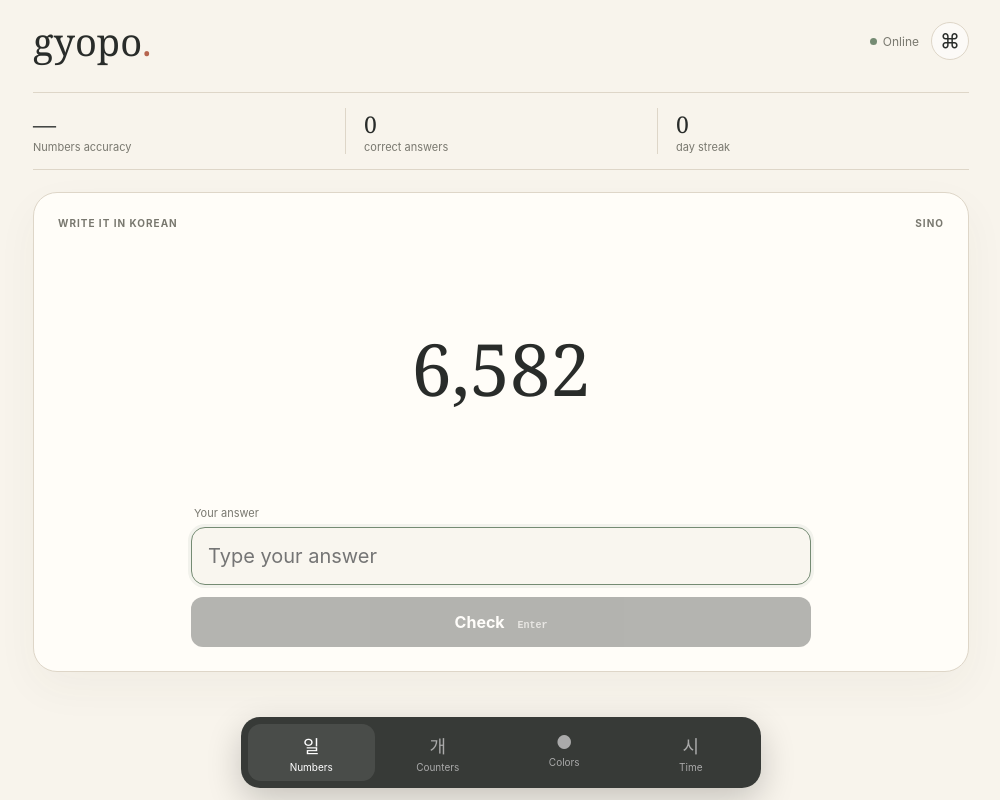
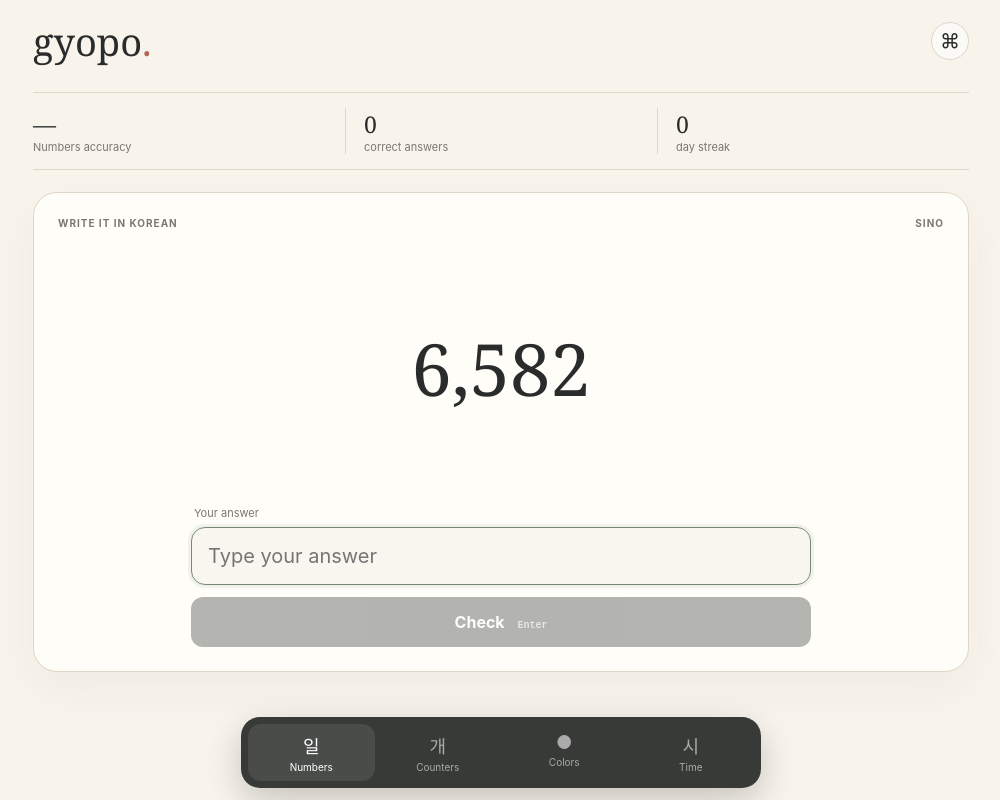
Before and after one commit to justinjo/gyopo, a React (Vite) app: page / in a window 1280 px wide. Shown: the whole page, without its empty margins (139-1139 px from the left). Built offline with nearby package versions, Linux system fonts and the light colour scheme.

Commit message:
style: remove connectivity status

```diff
--- a/src/App.tsx
+++ b/src/App.tsx
@@ -12,14 +12,14 @@ const today=()=>new Date().toLocaleDateString('en-CA')
 export function App(){
   const [state,setState]=useState<PersistedState>(initialState)
   const [ready,setReady]=useState(false),[settingsOpen,setSettingsOpen]=useState(false)
-  const [online,setOnline]=useState(navigator.onLine),[installed,setInstalled]=useState(matchMedia('(display-mode: standalone)').matches)
+  const [installed,setInstalled]=useState(matchMedia('(display-mode: standalone)').matches)
   const inputRef=useRef<HTMLInputElement>(null)
   const stateRef=useRef(state); stateRef.current=state
   const {needRefresh:[needRefresh,setNeedRefresh],updateServiceWorker}=useRegisterSW({immediate:true,onRegisteredSW(){},onRegisterError(error){console.error('Service worker registration failed',error)}})
 
   useEffect(()=>{repository.load().then(saved=>{setState(saved);setReady(true)})},[])
   useEffect(()=>{if(ready)repository.save(state)},[state,ready])
-  useEffect(()=>{const on=()=>setOnline(true),off=()=>setOnline(false),standalone=()=>setInstalled(matchMedia('(display-mode: standalone)').matches);addEventListener('online',on);addEventListener('offline',off);matchMedia('(display-mode: standalone)').addEventListener('change',standalone);return()=>{removeEventListener('online',on);removeEventListener('offline',off);matchMedia('(display-mode: standalone)').removeEventListener('change',standalone)}},[])
+  useEffect(()=>{const media=matchMedia('(display-mode: standalone)'),standalone=()=>setInstalled(media.matches);media.addEventListener('change',standalone);return()=>media.removeEventListener('change',standalone)},[])
 
   const makeQuestion=useCallback((base:PersistedState,drill=base.session.drill):ActiveSession=>{
     const context={settings:base.settings,recentIds:[...base.session.recentIds],counterBag:[...base.session.counterBag]}
@@ -49,7 +49,7 @@ export function App(){
   const streak=useMemo(()=>calculateStreak(state.progress.daily.map(d=>d.date)),[state.progress.daily])
   if(!ready||!q)return <div className="loading"><span>교</span><p>Preparing your practice…</p></div>
   return <div className="app-shell" onKeyDown={keyDown}>
-    <header className="topbar"><h1>{APP_NAME}<span>.</span></h1><div className="header-actions"><span className={`status ${online?'online':'offline'}`}><i/>{online?'Online':'Offline ready'}</span><button className="icon-button" onClick={()=>setSettingsOpen(true)} aria-label="Open settings">⌘</button></div></header>
+    <header className="topbar"><h1>{APP_NAME}<span>.</span></h1><button className="icon-button" onClick={()=>setSettingsOpen(true)} aria-label="Open settings">⌘</button></header>
     {needRefresh&&<aside className="update-banner"><div><strong>Update available</strong><span>Your place has been saved.</span></div><button onClick={()=>setNeedRefresh(false)}>Later</button><button className="dark" onClick={applyUpdate}>Update</button></aside>}
     <main>
       <section className="progress-row" aria-label="Progress"><div><b>{total?Math.round(score.correct/total*100):'—'}{total?'%':''}</b><span>{labels[state.session.drill]} accuracy</span></div><div><b>{state.progress.lifetime.correct}</b><span>correct answers</span></div><div><b>{streak}</b><span>day streak</span></div></section>
```
